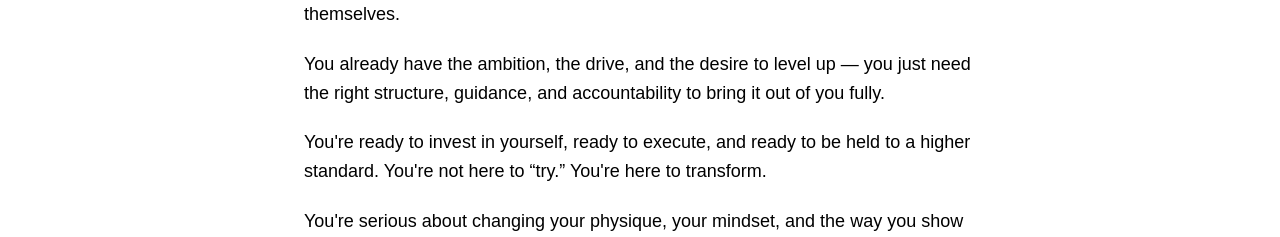
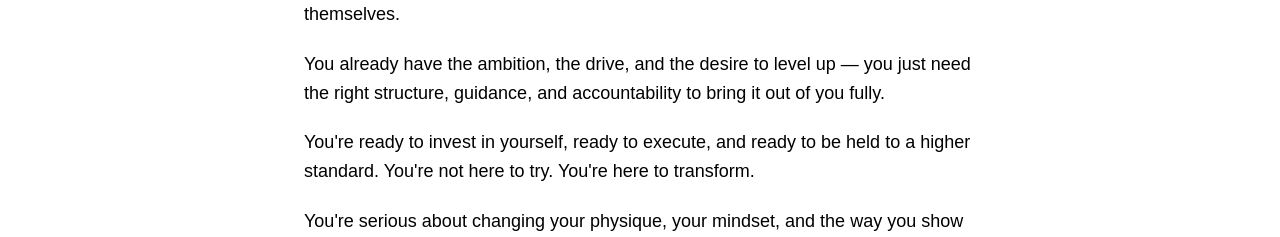
Before and after one commit to shaheer-ali-dev/sculptByAshton, a Next.js app: page / in a window 1280 px wide. Shown: the part 2000-2237 px from the top of the page. Built offline with nearby package versions, Linux system fonts and the light colour scheme; a web font is replaced by a local one.

Commit message:
Update QuestionnaireSection.tsx

```diff
--- a/components/QuestionnaireSection.tsx
+++ b/components/QuestionnaireSection.tsx
@@ -409,7 +409,7 @@ function WhoThisIsForScreen({ onContinue }: { onContinue: () => void }) {
         <div className="space-y-5 text-black-300 text-lg leading-relaxed mb-10">
           <p>This is for individuals who know they&apos;re capable of more and are ready to prove it to themselves.</p>
           <p>You already have the ambition, the drive, and the desire to level up &mdash; you just need the right structure, guidance, and accountability to bring it out of you fully.</p>
-          <p>You&apos;re ready to invest in yourself, ready to execute, and ready to be held to a higher standard. You&apos;re not here to &ldquo;try.&rdquo; You&apos;re here to transform.</p>
+          <p>You&apos;re ready to invest in yourself, ready to execute, and ready to be held to a higher standard. You&apos;re not here to try. You&apos;re here to transform.</p>
           <p>You&apos;re serious about changing your physique, your mindset, and the way you show up in your life.</p>
         </div>
         <button
```
